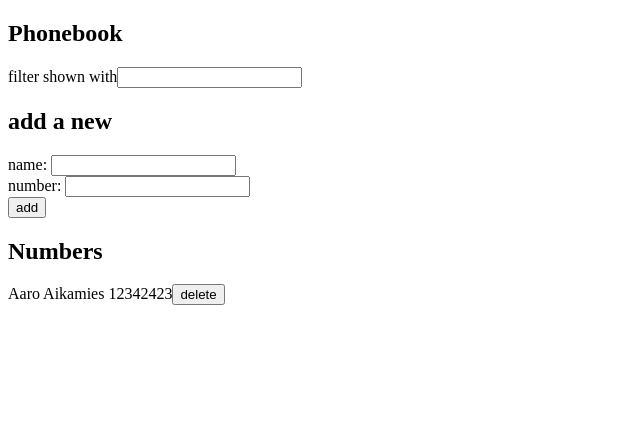
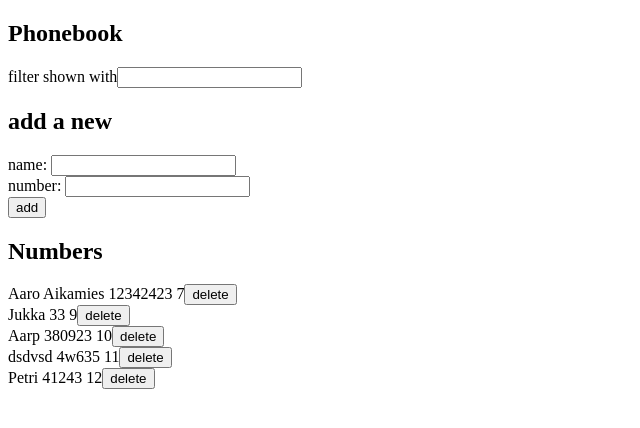
Before and after one commit to petrijuhanii/petrijuhanii, a React (Create React App) app in the folder osa2/puhelinluettelo/: page / in a window 1280 px wide. Shown: the top 428 px of the page, without its empty margins (0-640 px from the left). Built offline with nearby package versions, Linux system fonts and the light colour scheme; data requests are answered from the project's data file.

Commit message:
osa 2.18

```diff
--- a/osa2/puhelinluettelo/db.json
+++ b/osa2/puhelinluettelo/db.json
@@ -4,6 +4,26 @@
       "name": "Aaro Aikamies",
       "number": "12342423",
       "id": 7
+    },
+    {
+      "name": "Jukka",
+      "number": "33",
+      "id": 9
+    },
+    {
+      "name": "Aarp",
+      "number": "380923",
+      "id": 10
+    },
+    {
+      "name": "dsdvsd",
+      "number": "4w635",
+      "id": 11
+    },
+    {
+      "name": "Petri",
+      "number": "41243",
+      "id": 12
     }
   ]
 }
--- a/osa2/puhelinluettelo/src/App.js
+++ b/osa2/puhelinluettelo/src/App.js
@@ -4,7 +4,7 @@ import noteService from './services/notes'
 const Person = ({person, deletePerson}) => {
   return (
     <div>
-      {person.name} {person.number}
+      {person.name} {person.number} {person.id}
       <button onClick={deletePerson}> delete</button>
     </div>
   )
@@ -27,7 +27,17 @@ const PersonForm = (props) => {
     }
     const found = props.persons.some(item => item.name === props.newName);
     if(found){
-      alert(`${props.newName} is already added to phonebook`)
+      const person = props.persons.find(item => item.name === props.newName);
+      const changedNumber = { ...person, number : props.newNumber }
+      if (window.confirm(`${props.newName} is already added to phonebook, replace the old number with a new one?`)){
+        noteService
+          .update(person.id, changedNumber).then(returnedPerson => {
+            props.setPersons(props.persons.map(p => p.id !== person.id ? person : returnedPerson))
+            props.setNewName('')
+        props.setNewNumber('')
+    })
+      }
+      window.location.reload()
     }
     else{
       noteService
--- a/osa2/puhelinluettelo/src/services/notes.js
+++ b/osa2/puhelinluettelo/src/services/notes.js
@@ -1,19 +1,28 @@
 import axios from 'axios'
 const baseUrl = 'http://localhost:3001/persons'
 
-const getAll = () => {
+const getAll = async () => {
   const request = axios.get(baseUrl)
-  return request.then(response => response.data)
+  const response = await request
+  return response.data
 }
 
-const create = newObject => {
+const create = async newObject => {
   const request = axios.post(baseUrl, newObject)
-  return request.then(response => response.data)
+  const response = await request
+  return response.data
 }
 
-const deleteId = (id) => {
+const deleteId = async (id) => {
   const request = axios.delete(`${baseUrl}/${id}`)
-  return request.then(response => response.data)
+  const response = await request
+  return response.data
 }
 
-export default { getAll, create, deleteId }
+const update = async (id, newObject) => {
+  const request = axios.put(`${baseUrl}/${id}`, newObject)
+  const response = await request
+  return response.data
+}
+
+export default { getAll, create, deleteId, update }
```
Also changed, not shown: 1 other file (tests, documents, lock files or other folders).
